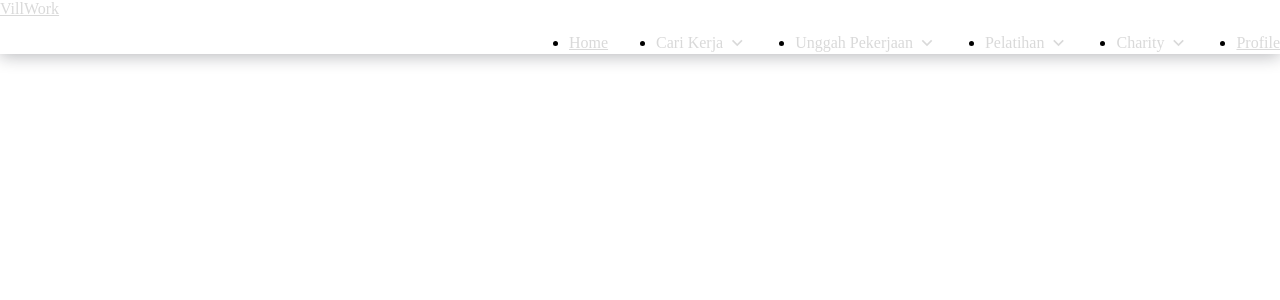
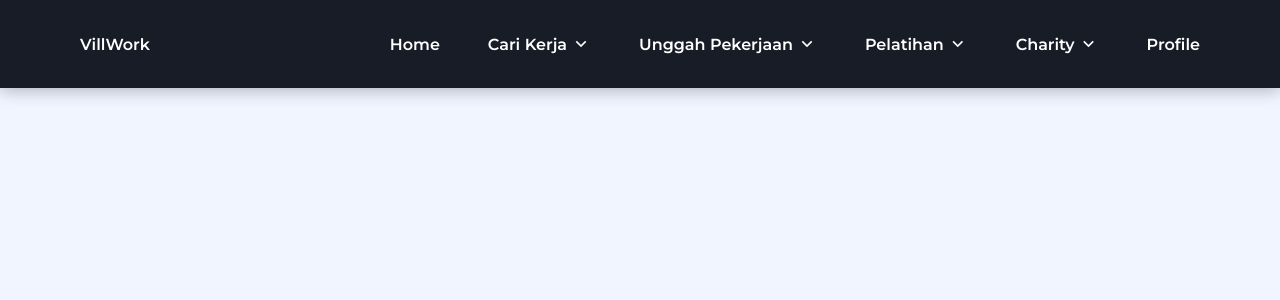
Before and after one commit to malhandha/VilWork, a PHP site: page /lainnya.html in a window 1280 px wide. Shown: the top 300 px of the page. Run offline with PHP 8.4, Linux system fonts and the light colour scheme; some libraries are stand-ins or nearby versions.

Commit message:
minimize navbar pembenaran

```diff
--- a/css/navbar.css
+++ b/css/navbar.css
@@ -1,17 +1,80 @@
+/*=============== GOOGLE FONTS ===============*/
+@import url("https://fonts.googleapis.com/css2?family=Montserrat:wght@400;600&display=swap");
+
+/*=============== VARIABLES CSS ===============*/
 :root {
-  --white-color: #D9D9D9;
+  --header-height: 3.5rem;
+
+  /*========== Colors ==========*/
+  /*Color mode HSL(hue, saturation, lightness)*/
+  --black-color: hsl(220, 24%, 12%);
+  --black-color-light: hsl(220, 24%, 15%);
+  --black-color-lighten: hsl(220, 20%, 18%);
+  --white-color: #fff;
+  --body-color: hsl(220, 100%, 97%);
+
+  /*========== Font and typography ==========*/
+  /*.5rem = 8px | 1rem = 16px ...*/
+  --body-font: "Montserrat", sans-serif;
+  --normal-font-size: .938rem;
+
+  /*========== Font weight ==========*/
+  --font-regular: 400;
+  --font-semi-bold: 600;
+
+  /*========== z index ==========*/
+  --z-tooltip: 10;
+  --z-fixed: 100;
 }
 
+/*========== Responsive typography ==========*/
+@media screen and (min-width: 1024px) {
+  :root {
+    --normal-font-size: 1rem;
+  }
+}
+
+/*=============== BASE ===============*/
+* {
+  box-sizing: border-box;
+  padding: 0;
+  margin: 0;
+}
+
+body {
+  font-family: var(--body-font);
+  font-size: var(--normal-font-size);
+  background-color: var(--body-color);
+}
+
+ul {
+  list-style: none;
+  /* Color highlighting when pressed on mobile devices */
+  /*-webkit-tap-highlight-color: transparent;*/
+}
+
+a {
+  text-decoration: none;
+}
+
+/*=============== REUSABLE CSS CLASSES ===============*/
+.container {
+  max-width: 1120px;
+  margin-inline: 1.5rem;
+}
+
+/*=============== HEADER ===============*/
 .header {
   position: fixed;
   top: 0;
   left: 0;
   width: 100%;
   background-color: var(--black-color);
-  box-shadow: 0 2px 16px hsla(220, 32%, 8%, 0.3);
+  box-shadow: 0 2px 16px hsla(220, 32%, 8%, .3);
   z-index: var(--z-fixed);
 }
 
+/*=============== NAV ===============*/
 .nav {
   height: var(--header-height);
 }
@@ -175,36 +244,43 @@
   background-color: var(--black-color-lighten);
 }
 
+/*=============== BREAKPOINTS ===============*/
+/* For small devices */
 @media screen and (max-width: 340px) {
+  .container {
+    margin-inline: 1rem;
+  }
+
   .nav__link {
     padding-inline: 1rem;
   }
 }
 
+/* For large devices */
 @media screen and (min-width: 1118px) {
+  .container {
+    margin-inline: auto;
+  }
+
   .nav {
     height: calc(var(--header-height) + 2rem);
     display: flex;
     justify-content: space-between;
   }
-
   .nav__toggle {
     display: none;
   }
-
   .nav__list {
     height: 100%;
     display: flex;
     column-gap: 3rem;
   }
-
   .nav__link {
     height: 100%;
     padding: 0;
     justify-content: initial;
-    column-gap: 0.25rem;
+    column-gap: .25rem;
   }
-
   .nav__link:hover {
     background-color: transparent;
   }
--- a/js/scriptnavbar.js
+++ b/js/scriptnavbar.js
@@ -1,12 +1,9 @@
+document.addEventListener("DOMContentLoaded", function () {
+  const toggle = document.getElementById("nav-toggle");
+  const menu = document.getElementById("nav-menu");
 
-const showMenu = (toggleId, navId) =>{
-    const toggle = document.getElementById(toggleId),
-          nav = document.getElementById(navId)
-
-    toggle.addEventListener('click', () =>{
-        nav.classList.toggle('show-menu')
-        toggle.classList.toggle('show-icon')
-    })
- }
-
- showMenu('nav-toggle','nav-menu')
+  toggle.addEventListener("click", () => {
+    menu.classList.toggle("show-menu");
+    toggle.classList.toggle("show-icon");
+  });
+});
--- a/pendaftaran_pelatihan.php
+++ b/pendaftaran_pelatihan.php
@@ -42,7 +42,7 @@ $conn->close();
   <script src="https://unpkg.com/boxicons@2.1.4/dist/boxicons.js"></script>
   <link href="https://cdn.jsdelivr.net/npm/remixicon@3.2.0/fonts/remixicon.css" rel="stylesheet">
   <link rel="preconnect" href="https://fonts.googleapis.com">
-  <link rel="stylesheet" href="css/navbar.css">
+  <link rel="stylesheet" href="css/produkkonten.css">
   <link rel="preconnect" href="https://fonts.gstatic.com" crossorigin>
   <link href="https://fonts.googleapis.com/css2?family=Poppins:wght@100;200;300;400;500;600;700;800;900&display=swap" rel="stylesheet">
 </head>
@@ -53,7 +53,7 @@ $conn->close();
       <div class="nav__data">
         <a href="#" class="nav__logo">
           VillWork
-        </a>
+        </a><script src="https://cdn.tailwindcss.com"></script>
 
         <div class="nav__toggle" id="nav-toggle">
           <i class="ri-menu-line nav__burger"></i>
@@ -168,7 +168,7 @@ $conn->close();
       </div>
     </nav>
   </header>
-  <style>
+<!-- <style> -->
     :root {
       --header-height: 3.5rem;
 
```
Also changed, not shown: other parts of css/navbar.css (+30 -15 lines), css/produkkonten.css (+13 -0 lines), pelatihan.php (+21 -4 lines).
